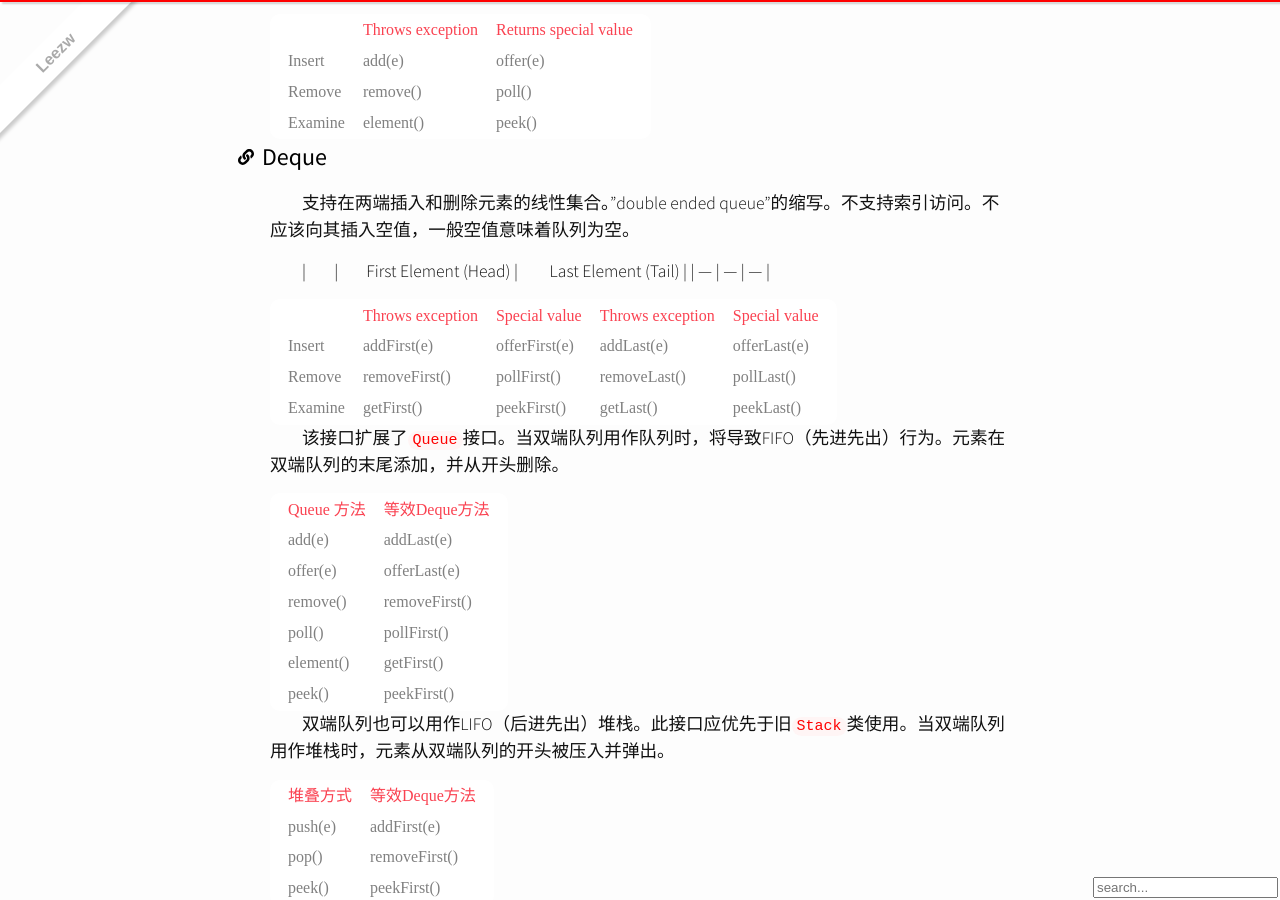
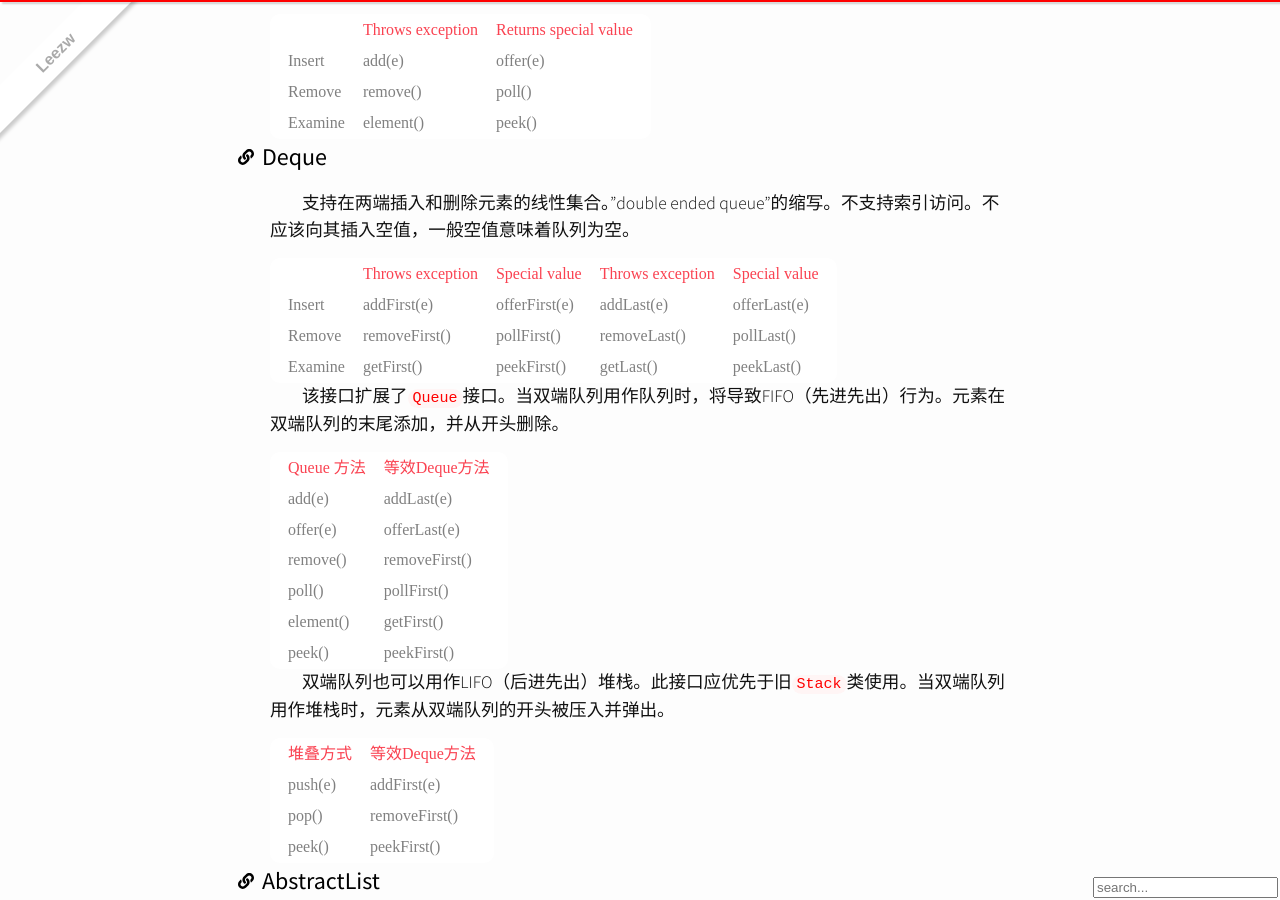
Before and after one commit to quantum-li/quantum-li.github.io, a Jekyll site: the page built from _posts/2020-09-12-java-util-collection-map.md, in a window 1280 px wide and 900 px high, scrolled down 1564 px. Built offline with Jekyll 4.4.1, drawn with Linux system fonts in a browser that asks for light colours; nearby versions of some CDN libraries; comment, search, counter and statistics services are not loaded.

Commit message:
Update 2020-09-12-java-util-collection-map.md

```diff
--- a/_posts/2020-09-12-java-util-collection-map.md
+++ b/_posts/2020-09-12-java-util-collection-map.md
@@ -53,9 +53,6 @@ excerpt: Collection、List、Set、SortedSet、Queue、Map、AbstractMap、Sorte
 ## Deque
 
 支持在两端插入和删除元素的线性集合。"double ended queue"的缩写。不支持索引访问。不应该向其插入空值，一般空值意味着队列为空。
-
-|  &nbsp;&nbsp;&nbsp;&nbsp;&nbsp;&nbsp;   | &nbsp;&nbsp; &nbsp; &nbsp;  First Element (Head)  | &nbsp; &nbsp; &nbsp; &nbsp; Last Element (Tail) |
-| --- | --- | --- |
 
 |   | Throws exception | Special value | Throws exception  | Special value |
 | --- | --- | --- | --- | --- |
```
